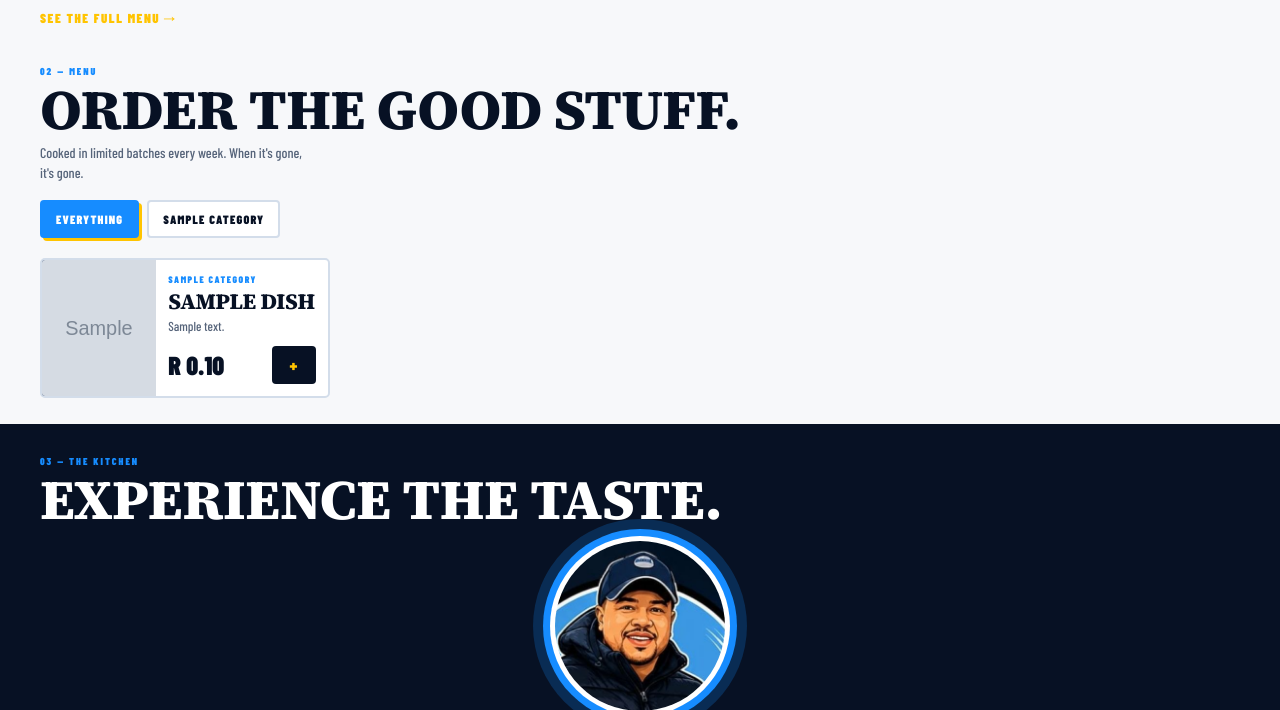
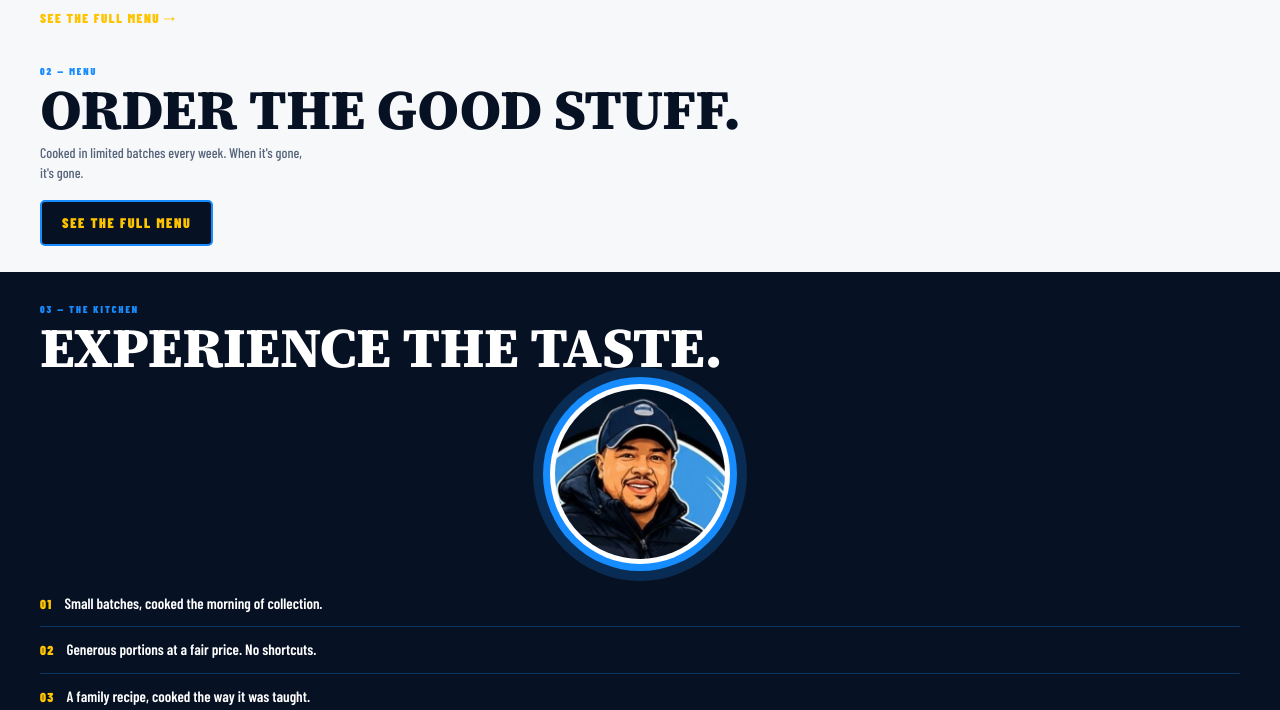
Before and after one commit to alboogycOdR/curry-orders, a Django app: template src/templates/public/v2/home.html in a window 1280 px wide. Shown: the part 1204-1914 px from the top of the page. Run offline with Django 5.2, Linux system fonts and the light colour scheme; the template is opened without the code that fills it: most values are stand-ins (such as "Sample title", 1, 10 or a date in 2020); grey boxes marked "Sample" are stand-in pictures.

Commit message:
Split Menu into its own screen (not a home-page section)
Per direct navigation feedback: folding the whole menu into the home
page's single scroll (design guide §8.1's original architecture) read
as "the Menu tab just scrolls the home page" rather than a real
destination, and the menu felt duplicated with what you'd already
scrolled past.

- New v2:menu route + views_v2.menu(): full category filters + every
  real dish, item-configurator sheet — moved verbatim out of home.html.
  views_v2.home() now only queries the one featured dish for its hero,
  not the whole catalog (with_options=False, no menu_catalog_json).
- home.html keeps hero, collection (slot picking stays here — the one
  place that sets it), a short Menu teaser linking to the new page,
  promise, steps, and final CTA.
- menu.html banners a reminder + link back to Home's collection section
  if no slot is chosen yet (hidden client-side once BKCart.getSlotId()
  is set) — one slot-picker, not two that could drift apart.
- Every "#menu" anchor across base_v2.html/checkout.html/
  order_status.html (nav tab, footer, hero/CTA buttons, checkout.js's
  BK_CHECKOUT_URLS.order, "Start another order") now points at the real
  v2:menu page instead of an anchor into the home page.

Co-Authored-By: Claude Sonnet 5 <noreply@anthropic.com>
Claude-Session: https://claude.ai/code/session_01GLmDgHfn7mjZaECxCsjZpN

```diff
--- a/src/public/urls_v2.py
+++ b/src/public/urls_v2.py
@@ -14,6 +14,7 @@ app_name = "v2"
 
 urlpatterns = [
     path("", views_v2.home, name="home"),
+    path("menu/", views_v2.menu, name="menu"),
     path("checkout/", views_v2.checkout, name="checkout"),
     path("orders/<str:public_token>/", views_v2.order_status, name="order_status"),
     path("lookup/", views_v2.lookup, name="lookup"),
--- a/src/templates/base_v2.html
+++ b/src/templates/base_v2.html
@@ -60,7 +60,7 @@ public.context_processors.v2_shell (Settings.support_whatsapp_e164).
   <a class="pv-footer-tel" href="tel:{{ contact_phone_e164 }}">{{ contact_phone_display }}</a>
   {% endif %}
   <div class="pv-footer-links">
-    <a href="{% url 'v2:home' %}#menu">Menu</a>
+    <a href="{% url 'v2:menu' %}">Menu</a>
     <a href="{% url 'v2:home' %}#collection">Collection</a>
     <button type="button" data-action="open-lookup">Find my order</button>
   </div>
@@ -71,7 +71,7 @@ public.context_processors.v2_shell (Settings.support_whatsapp_e164).
     <svg viewBox="0 0 24 24" fill="none" stroke="currentColor" stroke-width="2" stroke-linecap="round" stroke-linejoin="round" aria-hidden="true"><path d="M3 10.5 12 3l9 7.5"></path><path d="M5.5 9.5V21h13V9.5"></path></svg>
     <span>Home</span>
   </a>
-  <a href="{% url 'v2:home' %}#menu" class="{% block nav_menu_cls %}{% endblock %}">
+  <a href="{% url 'v2:menu' %}" class="{% block nav_menu_cls %}{% endblock %}">
     <svg viewBox="0 0 24 24" fill="none" stroke="currentColor" stroke-width="2" stroke-linecap="round" stroke-linejoin="round" aria-hidden="true"><path d="M5 4v16"></path><path d="M9 4v6a4 4 0 0 1-4 4"></path><path d="M16 4v16"></path><path d="M16 4c3 2 4 5 4 8h-4"></path></svg>
     <span>Menu</span>
   </a>
@@ -139,7 +139,7 @@ drift out of sync.
 </div>
 
 <script>
-  window.BK_V2_URLS = { menu: "{% url 'v2:home' %}#menu" };
+  window.BK_V2_URLS = { menu: "{% url 'v2:menu' %}" };
 </script>
 <script src="{% static 'js/poster.js' %}" defer></script>
 {% block extra_body %}{% endblock %}
--- a/src/templates/public/v2/checkout.html
+++ b/src/templates/public/v2/checkout.html
@@ -164,7 +164,7 @@ on the Broadsheet page is why that page still works unmodified.
 {{ days|json_script:"days-data" }}
 <script>
   window.BK_CHECKOUT_URLS = {
-    order:        "{% url 'v2:home' %}#menu",
+    order:        "{% url 'v2:menu' %}",
     basket:       "{% url 'v2:home' %}",
     api_checkout: "{% url 'public:api_checkout' %}",
     order_status: "{% url 'v2:order_status' public_token='TOKEN_PLACEHOLDER' %}",
--- a/src/templates/public/v2/home.html
+++ b/src/templates/public/v2/home.html
@@ -2,20 +2,15 @@
 {% load static moneyfmt %}
 
 {% comment %}
-Poster variant — home. Single scrolling page per guide §8.1: hero,
-collection panel, menu, promise panel, ordering steps, final CTA. Real
-data throughout (views_v2.home) — same dish/day/slot queries the
-Broadsheet /order/ and /basket/ pages use, reused rather than
-reimplemented (see that view's own comment).
+Poster variant — home: hero, collection panel, a menu teaser, promise
+panel, ordering steps, final CTA. Real data throughout (views_v2.home).
 
-Simplification from the design reference, matching how the *real*
-Broadsheet /order/ screen already works (order.js's own dish-card
-renderer): every card's control is a "+" that opens the item
-configurator sheet, never a bare qty stepper on the card — a dish with
-required options (heat) can have several basket lines at once, which a
-single card-level counter can't represent. The reference's qty-stepper
-mockup doesn't model options at all; the real app's existing pattern
-does, so this follows that rather than the mockup.
+The full dish catalog is its own screen now (v2:menu) — split off after
+the 2025-09 navigation review found that folding the whole menu into
+this page (per the design guide's original single-scrolling-page
+architecture, §8.1) read as "the Menu tab just scrolls the home page"
+rather than a real destination. This page keeps a short teaser section
+linking to it instead of the full card grid.
 {% endcomment %}
 
 {% block nav_home_cls %}is-on{% endblock %}
@@ -45,7 +40,7 @@ does, so this follows that rather than the mockup.
   </div>
 
   <div class="pv-actions">
-    <a href="#menu" class="pv-btn pv-btn-primary pv-btn-block">Order the special</a>
+    <a href="{% url 'v2:menu' %}" class="pv-btn pv-btn-primary pv-btn-block">Order the special</a>
     <a href="#collection" class="pv-btn pv-btn-outline pv-btn-block">Collection details</a>
   </div>
 
@@ -88,49 +83,14 @@ does, so this follows that rather than the mockup.
   <p class="pv-sub" style="margin-top:16px;">Ordering is closed right now &mdash; check back soon.</p>
   {% endif %}
 
-  <a href="#menu" class="pv-textlink" style="margin-top:16px;display:inline-flex;">See the full menu &rarr;</a>
+  <a href="{% url 'v2:menu' %}" class="pv-textlink" style="margin-top:16px;display:inline-flex;">See the full menu &rarr;</a>
 </section>
 
-<section class="pv-light" id="menu" style="padding-top:8px;">
+<section class="pv-light" style="padding-top:8px;">
   <div class="pv-num">02 &mdash; Menu</div>
   <h2 class="pv-h2">Order the good stuff.</h2>
   <p class="pv-sub">Cooked in limited batches every week. When it's gone, it's gone.</p>
-
-  {% if categories %}
-  <div class="pv-filters" id="pv-filters" role="tablist" aria-label="Menu categories">
-    <button type="button" class="pv-filter is-on" data-filter="all" role="tab" aria-selected="true">Everything</button>
-    {% for cat_name, cat_dishes in categories %}
-    <button type="button" class="pv-filter" data-filter="{{ cat_name|slugify }}" role="tab" aria-selected="false">{{ cat_name }}</button>
-    {% endfor %}
-  </div>
-
-  <div class="pv-cards" id="pv-menu-cards">
-    {% for cat_name, cat_dishes in categories %}
-    {% for dish in cat_dishes %}
-    <article class="pv-card{% if featured and dish.slug == featured.slug %} is-featured{% endif %}{% if dish.sold_out %} is-out{% endif %}" data-category="{{ cat_name|slugify }}">
-      <div class="pv-card-img{% if not dish.photo_url %} is-placeholder{% endif %}" {% if dish.photo_url %}style="background-image:url('{{ dish.photo_url }}')"{% endif %}>
-        {% if featured and dish.slug == featured.slug %}<span class="pv-tag">This week</span>{% endif %}
-      </div>
-      <div class="pv-card-body">
-        <div class="pv-card-cat">{{ cat_name }}</div>
-        <h3 class="pv-card-name">{{ dish.name }}</h3>
-        <p class="pv-card-desc">{{ dish.short_description }}</p>
-        <div class="pv-card-foot">
-          <span class="pv-card-price">{{ dish.price_cents|cents }}</span>
-          {% if dish.sold_out %}
-          <span class="pv-out-tag">Sold out</span>
-          {% else %}
-          <button type="button" class="pv-add" data-dish-id="{{ dish.id }}" aria-label="Add {{ dish.name }}">+</button>
-          {% endif %}
-        </div>
-      </div>
-    </article>
-    {% endfor %}
-    {% endfor %}
-  </div>
-  {% else %}
-  <p class="pv-sub" style="margin-top:16px;">The menu isn't open right now &mdash; check back soon.</p>
-  {% endif %}
+  <a href="{% url 'v2:menu' %}" class="pv-btn pv-btn-dark" style="margin-top:16px;display:inline-flex;">See the full menu</a>
 </section>
 
 <section class="pv-promise">
@@ -158,12 +118,6 @@ does, so this follows that rather than the mockup.
 <section class="pv-cta">
   <h2 class="pv-h2 on-dark">Bring the appetite. We'll bring the roti.</h2>
   {% if edition_label %}<p class="pv-sub on-dark">{{ cutoff_copy }} for {{ edition_label }}.</p>{% endif %}
-  <a href="#menu" class="pv-btn pv-btn-primary pv-btn-block" style="margin-top:20px;">Start my order</a>
+  <a href="{% url 'v2:menu' %}" class="pv-btn pv-btn-primary pv-btn-block" style="margin-top:20px;">Start my order</a>
 </section>
 {% endblock %}
-
-{% block extra_body %}
-<script id="menu-data" type="application/json">{{ menu_catalog_json|safe }}</script>
-{% include "public/v2/_item_sheet_v2.html" %}
-<script src="{% static 'js/item-sheet.js' %}" defer></script>
-{% endblock %}
--- a/src/templates/public/v2/order_status.html
+++ b/src/templates/public/v2/order_status.html
@@ -159,7 +159,7 @@ tested; only the surrounding markup/CSS is poster-styled.
     {% if can_reorder %}
     <a href="{% url 'public:reorder' public_token=order.public_token %}" class="pv-btn pv-btn-primary">Order these again</a>
     {% endif %}
-    <a href="{% url 'v2:home' %}#menu" class="pv-btn pv-btn-outline on-light">Start another order</a>
+    <a href="{% url 'v2:menu' %}" class="pv-btn pv-btn-outline on-light">Start another order</a>
   </div>
 </section>
 {% endblock %}
```
Also changed, not shown: src/public/views_v2.py (+57 -23 lines), src/templates/public/v2/menu.html (added, +87 -0 lines).
